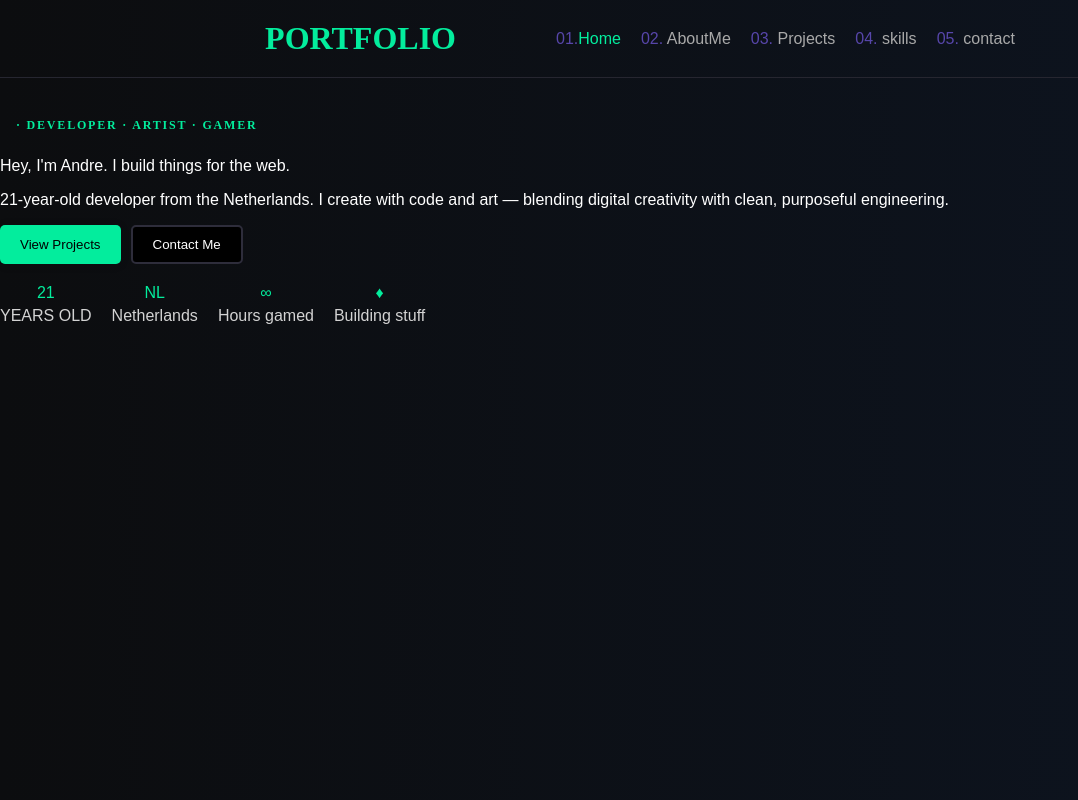
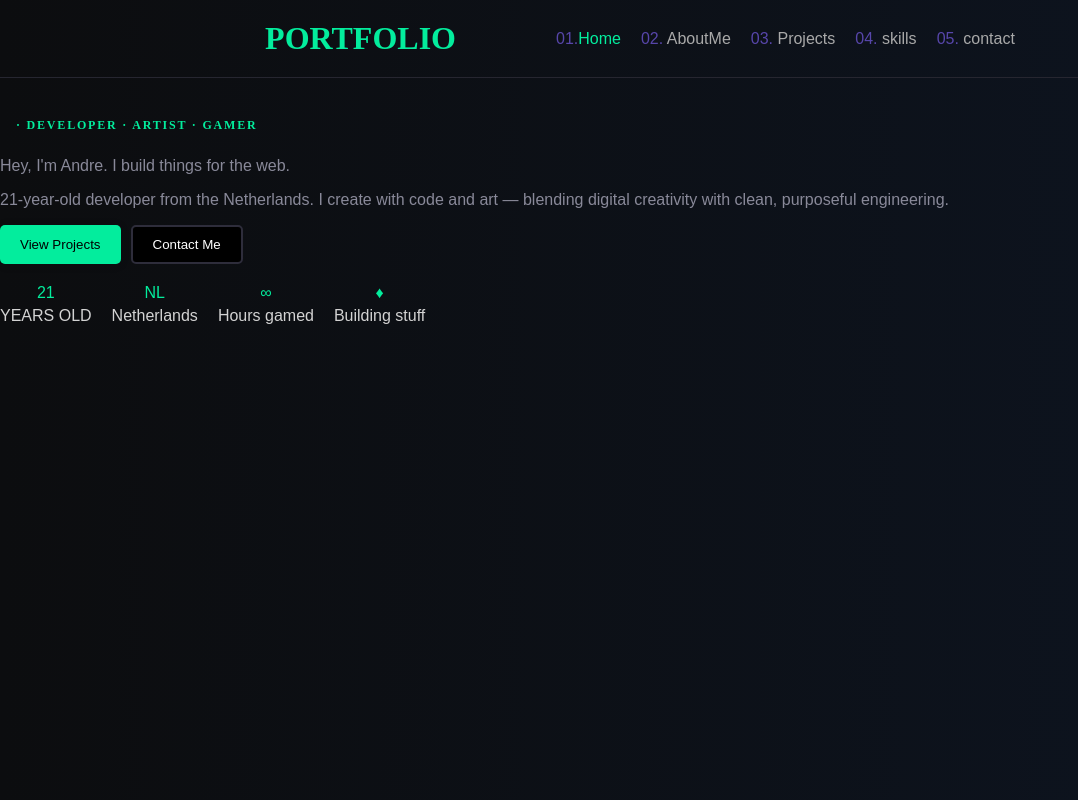
Before and after one commit to itzmitto/portfolioproject, a React (Vite) app: page / in a window 1280 px wide. Shown: the top 800 px of the page, without its empty margins (0-1078 px from the left). Built offline with nearby package versions, Linux system fonts and the light colour scheme; the HTML template or start-up script is replaced by a standard one.

Commit message:
175ste commit

```diff
--- a/src/pages/Home.css
+++ b/src/pages/Home.css
@@ -4,6 +4,10 @@
     font-size: 3rem;
     color: #03ed9d;
     padding-top: 40px;
+  }
+
+  p {
+    color: #898999;
   }
 }
 
```
